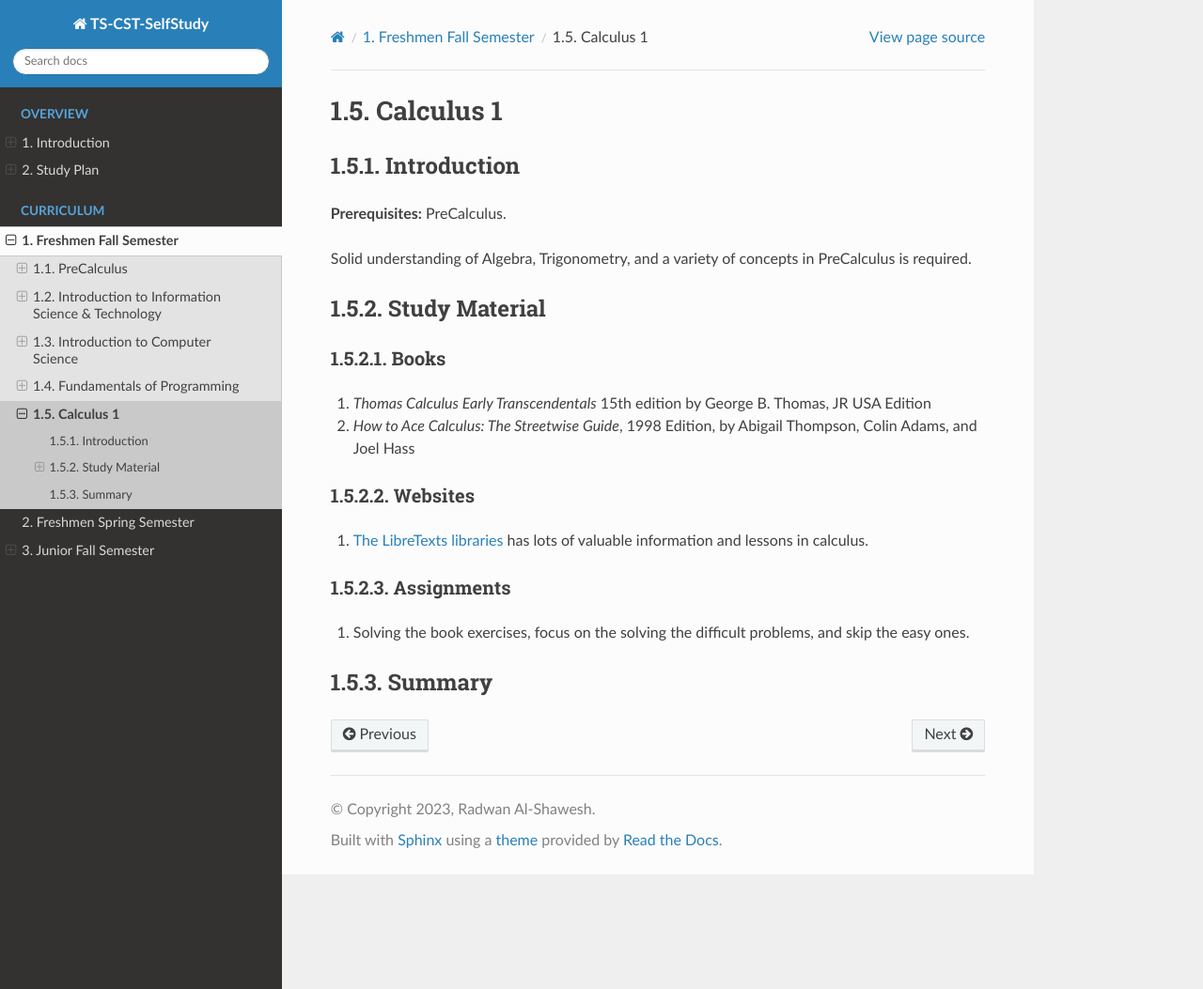
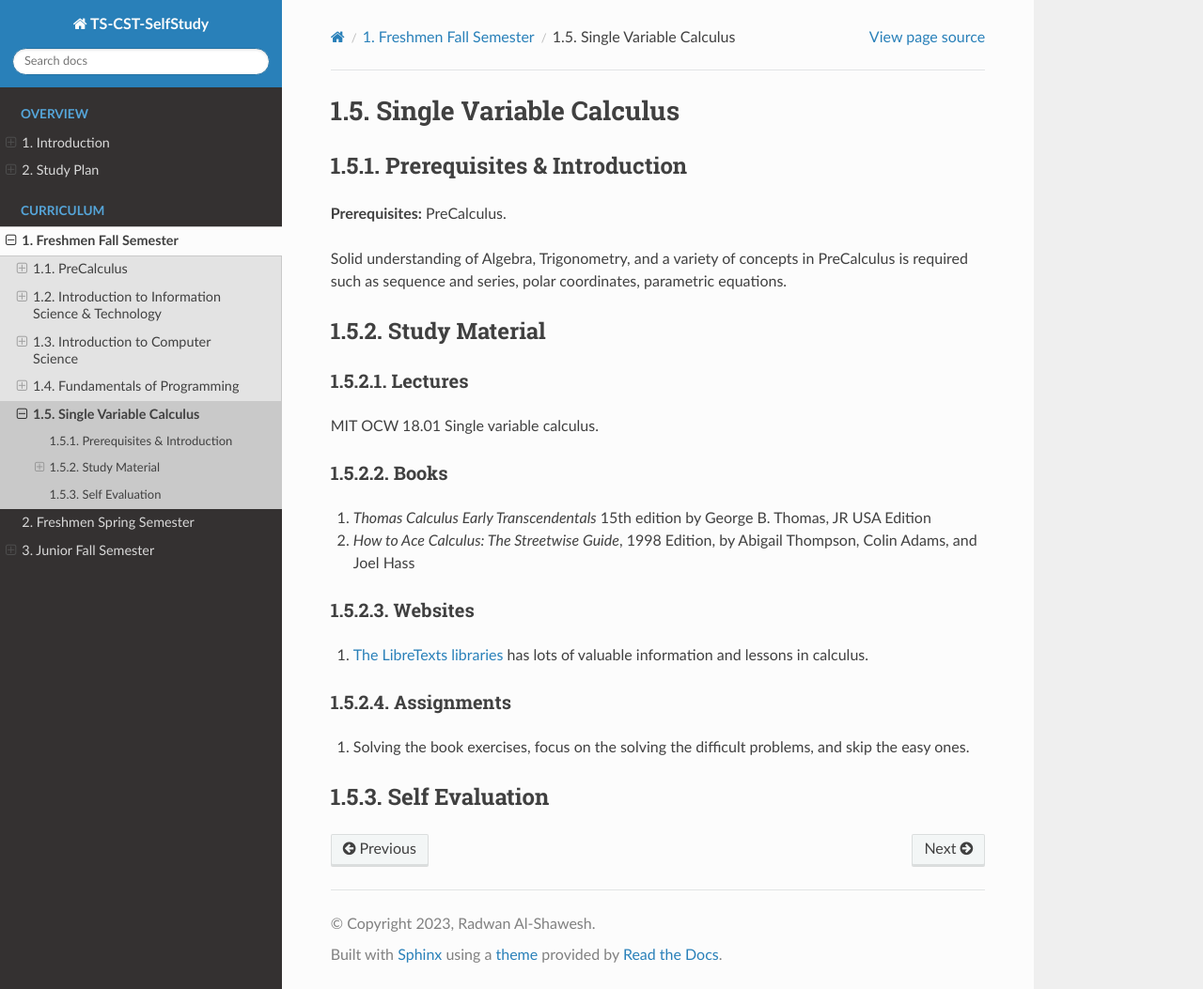
Before and after one commit to radwanCS/Tsinghua-CS-SelfStudy, a Sphinx documentation site: the page built from docs/source/content/freshmen_1/calculus_1/calculus_1.rst, in a window 1280 px wide and 1053 px high. Shown: the whole window at 94% size. Built offline with Sphinx 7.4.7 and the Read the Docs theme 3.1.0, drawn with Linux system fonts in a browser that asks for light colours.

Commit message:
updated calculus

```diff
--- a/docs/source/content/freshmen_1/calculus_1/calculus_1.rst
+++ b/docs/source/content/freshmen_1/calculus_1/calculus_1.rst
@@ -1,15 +1,20 @@
-Calculus 1
-==========
+Single Variable Calculus
+========================
 
-Introduction
-------------
+Prerequisites & Introduction
+----------------------------
 
 **Prerequisites:** PreCalculus.
 
-Solid understanding of Algebra, Trigonometry, and a variety of concepts in PreCalculus is required.
+Solid understanding of Algebra, Trigonometry, and a variety of concepts in PreCalculus is required such as sequence and series, polar coordinates, parametric equations.
 
 Study Material
 --------------
+
+Lectures
+^^^^^^^^
+
+MIT OCW 18.01 Single variable calculus.
 
 Books
 ^^^^^
@@ -28,5 +33,5 @@ Assignments
 #. Solving the book exercises, focus on the solving the difficult problems, and skip the easy ones.
 
 
-Summary
--------
+Self Evaluation
+---------------
```
